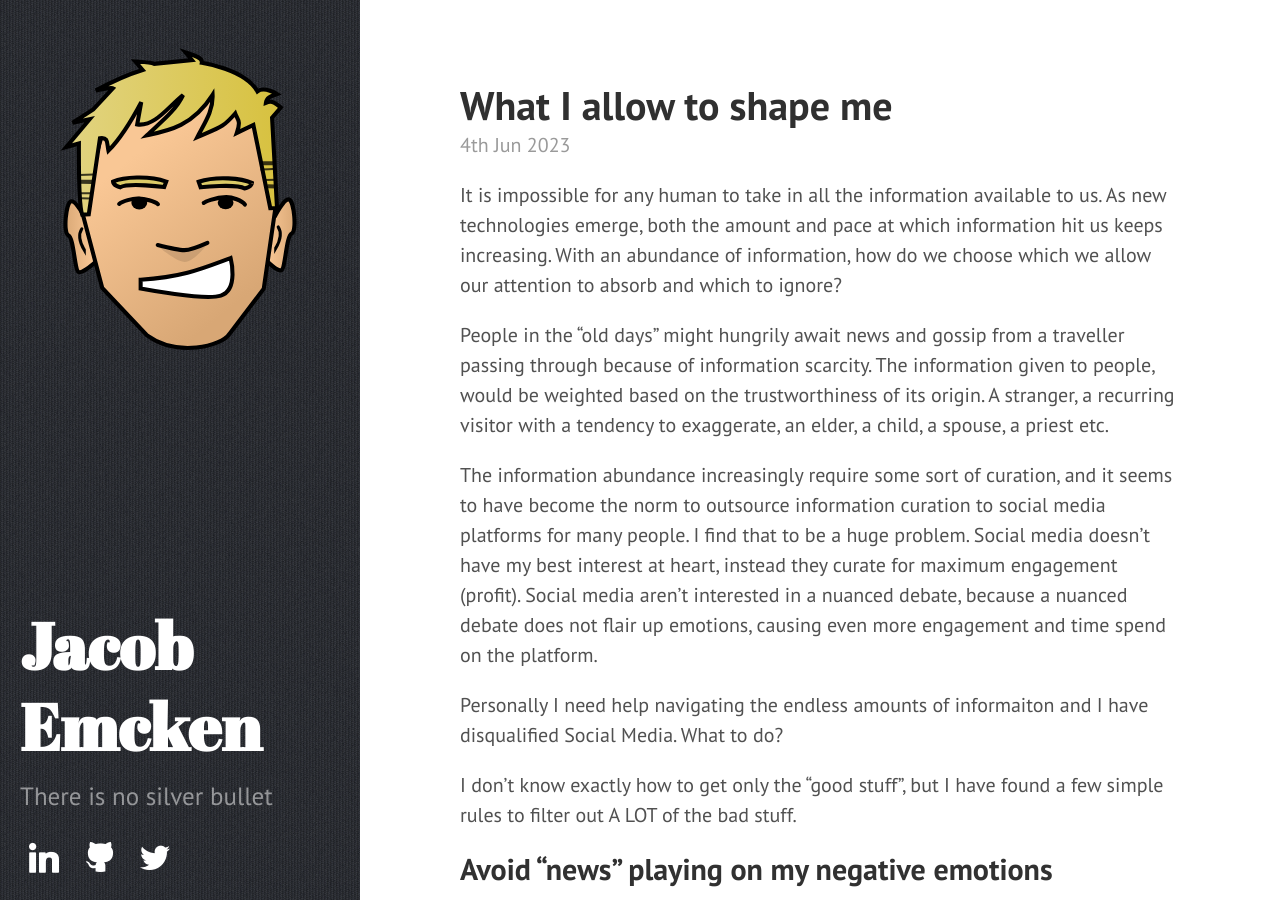
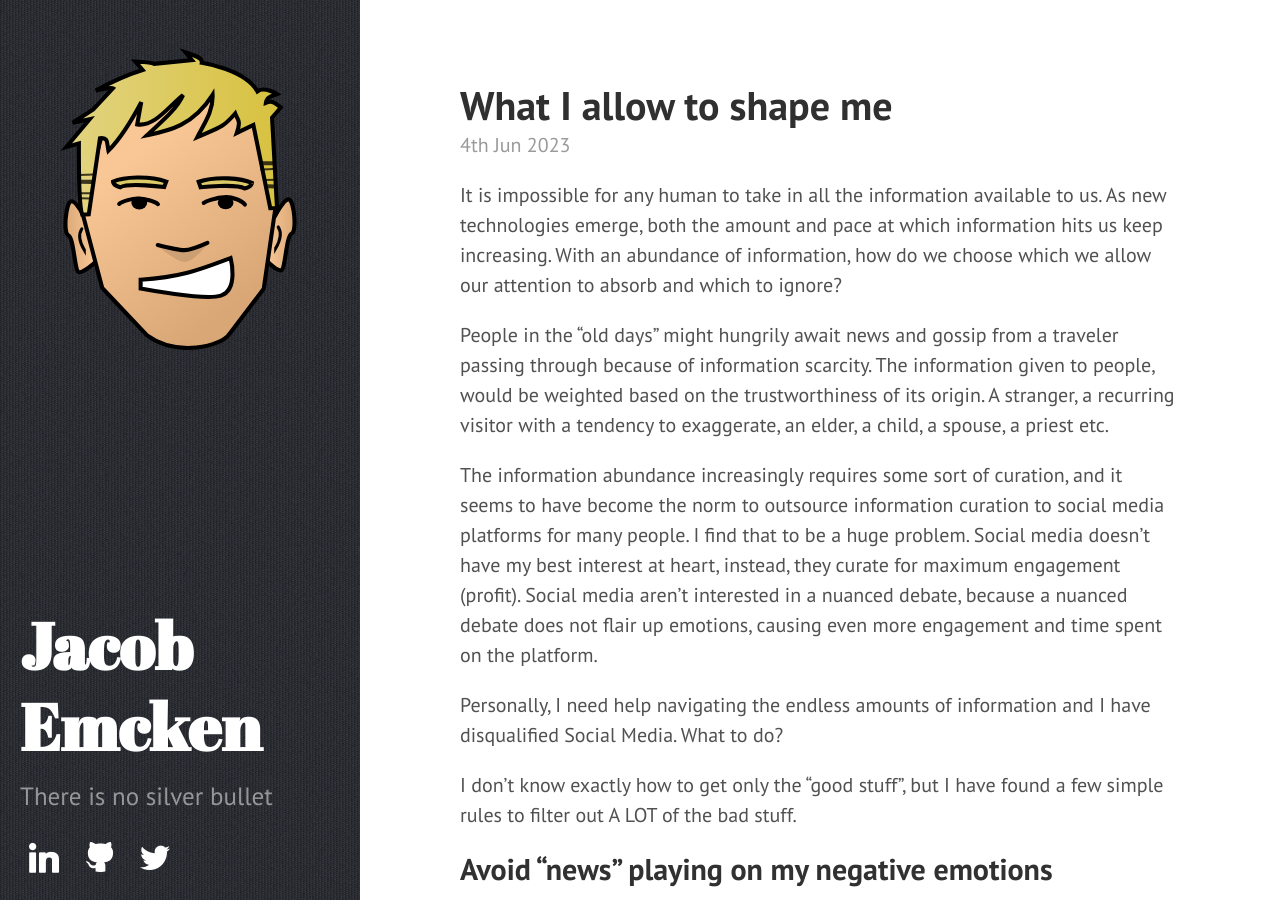
Before and after one commit to jacobemcken/jacobemcken.github.io, a Jekyll site: the page built from _posts/2023-06-04-identity.md, in a window 1280 px wide and 900 px high. Built offline with Jekyll 4.4.1, drawn with Linux system fonts in a browser that asks for light colours; comment, search, counter and statistics services are not loaded; some of the changed text lies outside the part shown.

Commit message:
Fix spelling and grammar in two recent posts

```diff
--- a/_posts/2023-06-04-identity.md
+++ b/_posts/2023-06-04-identity.md
@@ -10,25 +10,25 @@ comments: true
 ---
 
 It is impossible for any human to take in all the information available to us.
-As new technologies emerge, both the amount and pace at which information hit us
-keeps increasing. With an abundance of information, how do we choose which we
+As new technologies emerge, both the amount and pace at which information hits us
+keep increasing. With an abundance of information, how do we choose which we
 allow our attention to absorb and which to ignore?
 
-People in the "old days" might hungrily await news and gossip from a traveller
+People in the "old days" might hungrily await news and gossip from a traveler
 passing through because of information scarcity. The information given to
 people, would be weighted based on the trustworthiness of its origin. A
 stranger, a recurring visitor with a tendency to exaggerate, an elder, a child,
 a spouse, a priest etc.
 
-The information abundance increasingly require some sort of curation, and it
+The information abundance increasingly requires some sort of curation, and it
 seems to have become the norm to outsource information curation to social media
 platforms for many people. I find that to be a huge problem. Social media
-doesn't have my best interest at heart, instead they curate for maximum
+doesn't have my best interest at heart, instead, they curate for maximum
 engagement (profit). Social media aren't interested in a nuanced debate, because
 a nuanced debate does not flair up emotions, causing even more engagement and
-time spend on the platform.
+time spent on the platform.
 
-Personally I need help navigating the endless amounts of informaiton and I have disqualified Social Media. What to do?
+Personally, I need help navigating the endless amounts of information and I have disqualified Social Media. What to do?
 
 I don't know exactly how to get only the "good stuff", but I have found a few
 simple rules to filter out A LOT of the bad stuff.
```
Also changed, not shown: other parts of _posts/2023-06-04-identity.md (+2 -2 lines), _posts/2023-10-19-writing-clojurescript-for-google-cloud-run.md (+10 -10 lines).
